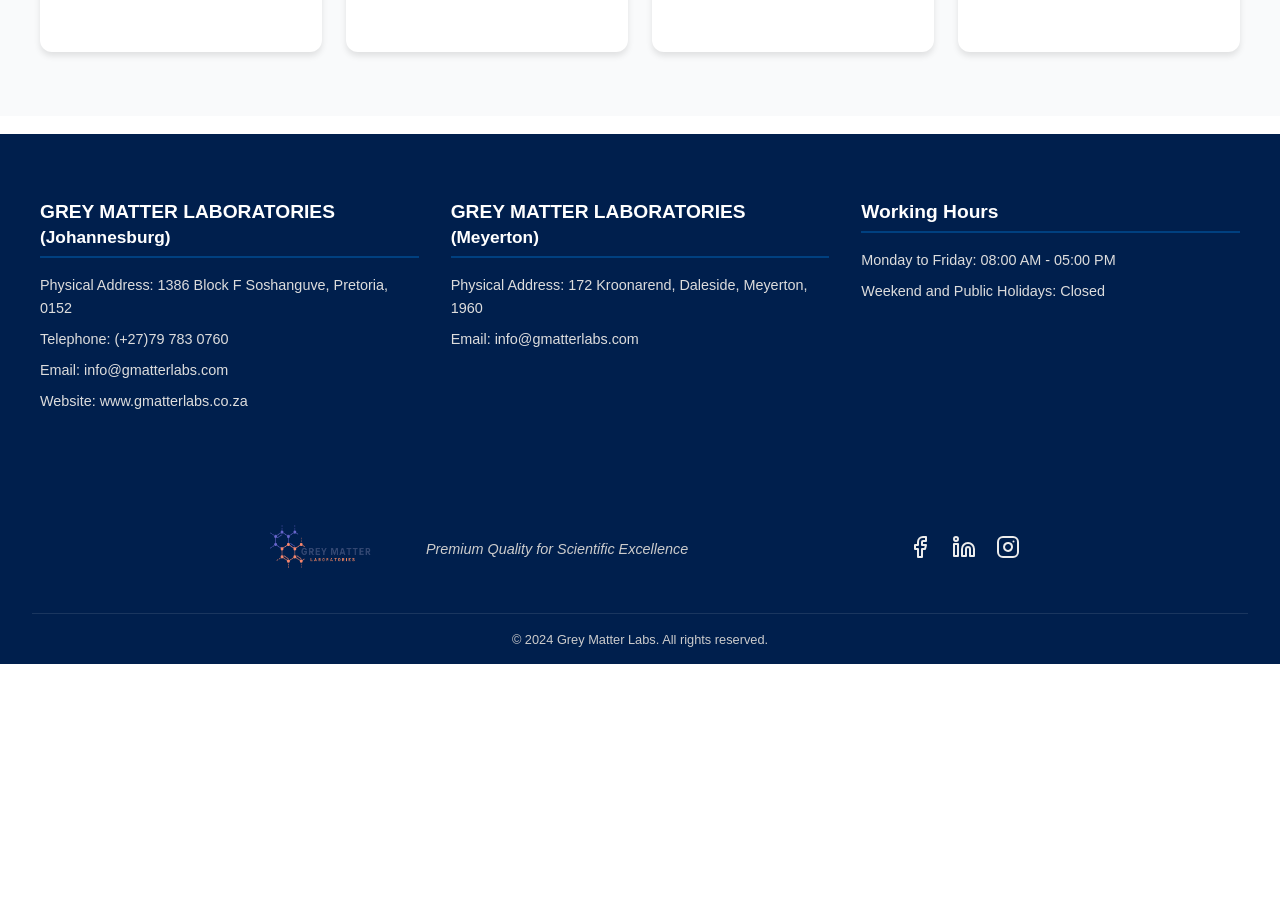
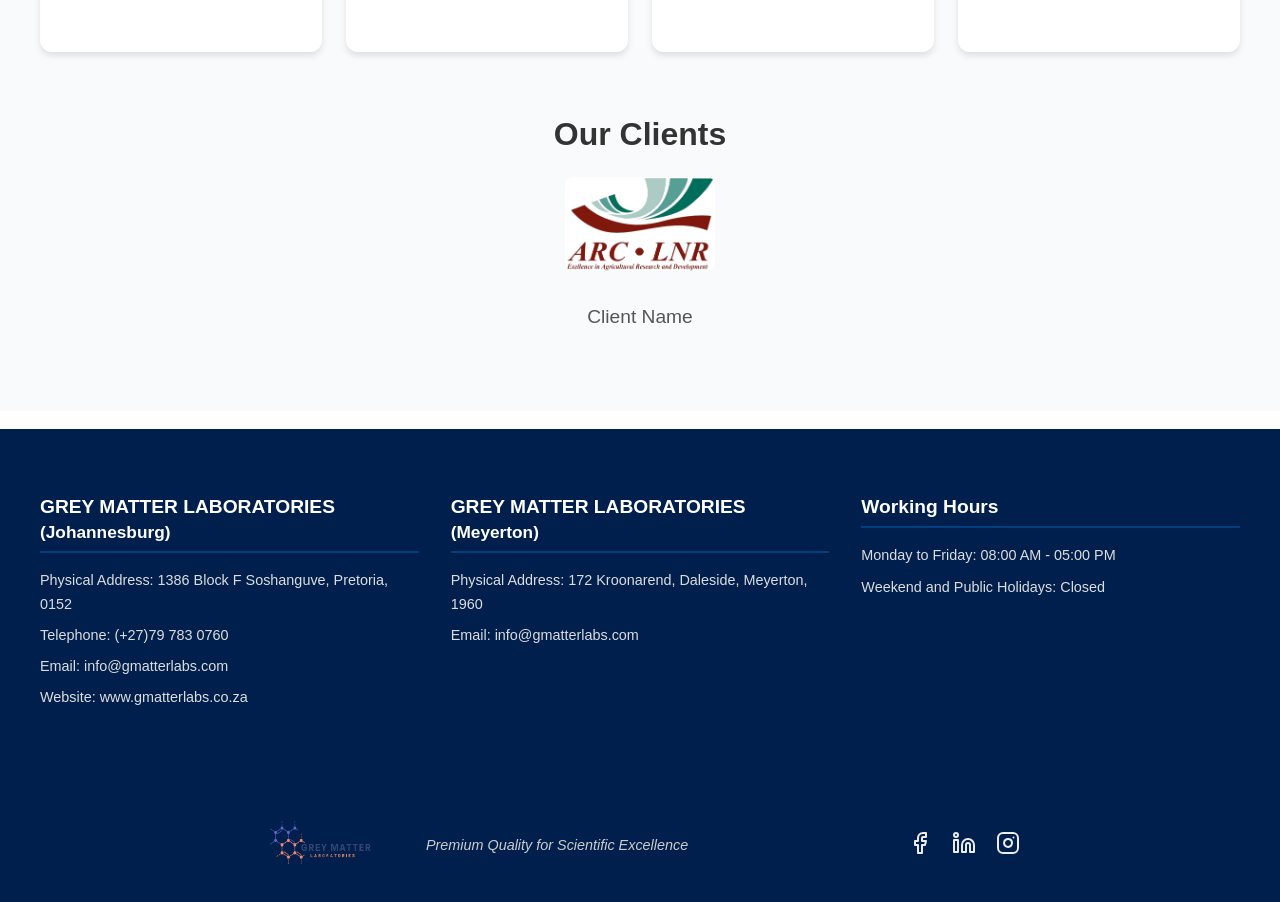
Before and after one commit to Thapelo-Molosiwa/last1, a Next.js app: page / in a window 1280 px wide. Shown: the part 5745-6647 px from the top of the page. Before the commit the page ends 6409 px from the top, so only its background shows below. Built offline with nearby package versions, Linux system fonts and the light colour scheme.

Commit message:
all done

```diff
--- a/src/components/Products.js
+++ b/src/components/Products.js
@@ -1,6 +1,6 @@
 import React from 'react';
 import styles from "../styles/Products.module.css";
-import { FlaskConical, Filter, Beaker, Pipette, ChevronRight } from 'lucide-react';
+import { FlaskConical, Filter, Beaker, Pipette } from 'lucide-react';
 
 const Products = () => {
   return (
@@ -21,6 +21,7 @@
         </div>
 
         <div className={styles.productCategories}>
+          {/* Chemical Reagents Category */}
           <div className={styles.categoryCard}>
             <div className={styles.categoryHeader}>
               <div className={styles.iconContainer}>
@@ -36,10 +37,10 @@
                 <li>Precision Buffer Solutions & Calibration Standards, etc.</li>
                 <li>Custom Formulations for Specialized Applications, etc.</li>
               </ul>
-
             </div>
           </div>
 
+          {/* Laboratory Consumables Category */}
           <div className={styles.categoryCard}>
             <div className={styles.categoryHeader}>
               <div className={styles.iconContainer}>
@@ -55,10 +56,10 @@
                 <li>Safety Equipment: Nitrile Gloves, Masks, Hair Nets, Lab Coats, etc.</li>
                 <li>Sterilization and Containment Solutions, etc.</li>
               </ul>
-
             </div>
           </div>
 
+          {/* Precision Glassware Category */}
           <div className={styles.categoryCard}>
             <div className={styles.categoryHeader}>
               <div className={styles.iconContainer}>
@@ -74,10 +75,10 @@
                 <li>Specialized Containers: Petri Dishes, Watch Glasses, Desiccators, etc.</li>
                 <li>Custom Glassware for Unique Research Applications, etc.</li>
               </ul>
-
             </div>
           </div>
 
+          {/* Custom Solutions Category */}
           <div className={styles.categoryCard}>
             <div className={styles.categoryHeader}>
               <div className={styles.iconContainer}>
@@ -93,8 +94,20 @@
                 <li>Bespoke Laboratory Setup and Configuration, etc.</li>
                 <li>Bulk Ordering and Supply Chain Management, etc.</li>
               </ul>
+            </div>
+          </div>
+        </div>
 
-            </div>
+        {/* Our Clients Section */}
+        <div className={styles.clientsSection}>
+          <h2 className={styles.clientsTitle}>Our Clients</h2>
+          <div className={styles.clientContainer}>
+            <img
+              src="/WhatsApp_Image_2025-03-07_at_15.21.14-removebg-preview.png" // Path to the logo in the public folder
+              alt="Client Logo"
+              className={styles.clientLogo}
+            />
+            <p className={styles.clientName}>Client Name</p> {/* Replace with actual client name */}
           </div>
         </div>
       </div>
--- a/src/styles/Products.module.css
+++ b/src/styles/Products.module.css
@@ -26,6 +26,37 @@
     font-size: 1.2rem;
     color: #555;
   }
+
+  /* Our Clients Section */
+.clientsSection {
+  margin-top: 4rem;
+  text-align: center;
+}
+
+.clientsTitle {
+  font-size: 2rem;
+  color: #333;
+  margin-bottom: 1.5rem;
+}
+
+.clientContainer {
+  display: flex;
+  flex-direction: column;
+  align-items: center;
+  gap: 1rem;
+}
+
+.clientLogo {
+  width: 150px; /* Adjust as needed */
+  height: auto;
+  border-radius: 8px;
+}
+
+.clientName {
+  font-size: 1.2rem;
+  color: #555;
+  font-weight: 500;
+}
 
   /* Intro Paragraph */
   .intro {
```
Also changed, not shown: public/WhatsApp_Image_2025-03-07_at_15.21.14-removebg-preview.png (added).
